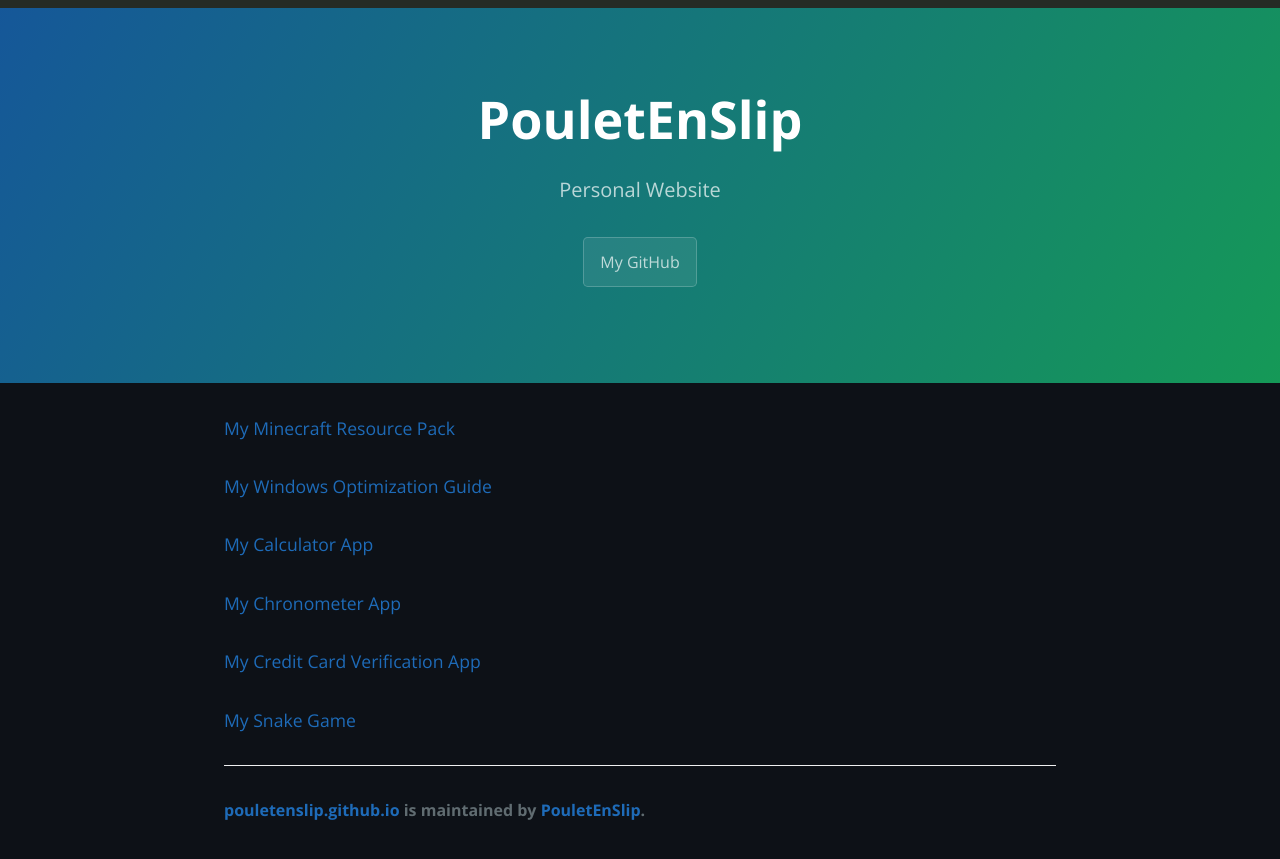
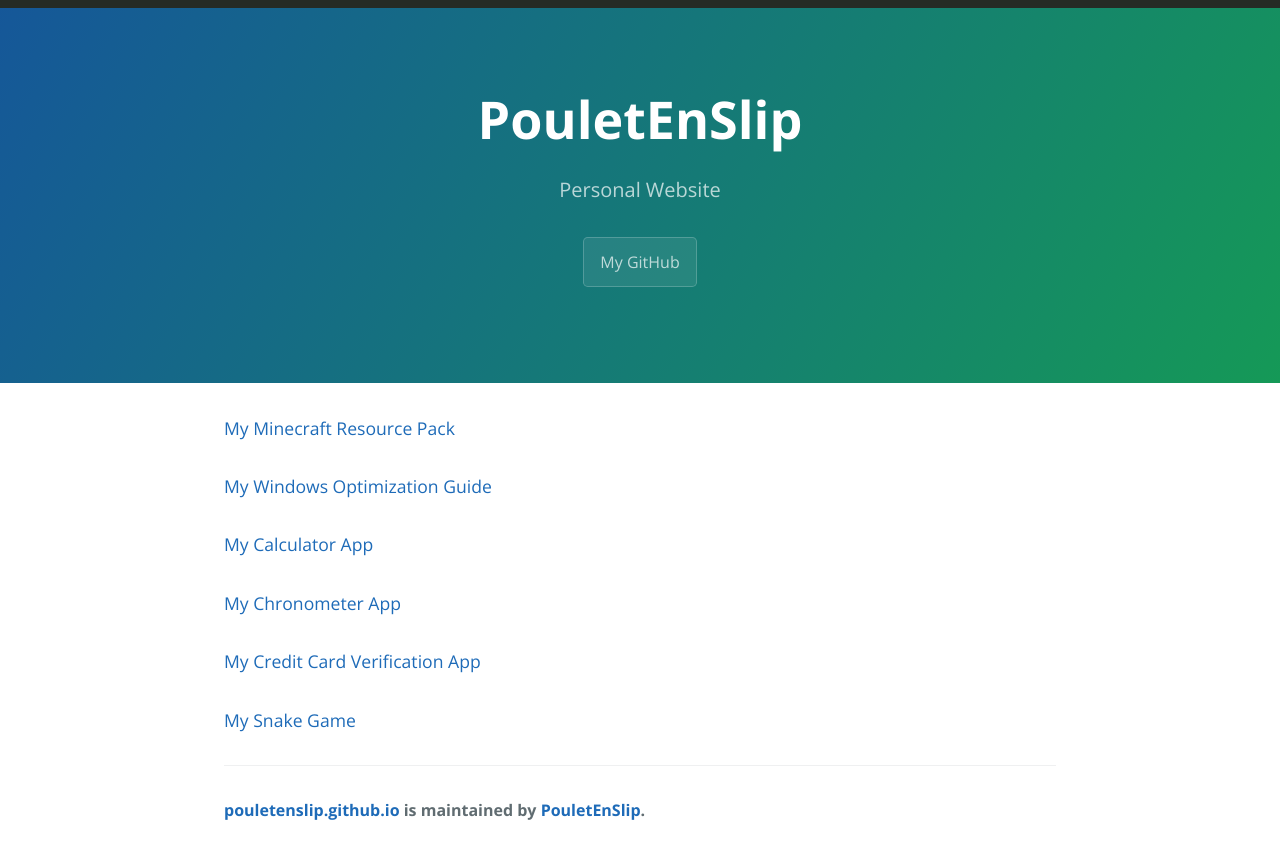
Before and after one commit to PouletEnSlip/pouletenslip.github.io, a Jekyll site: the page built from index.md, in a window 1280 px wide. Shown: the top 859 px of the page. Built offline with Jekyll 4.4.1, drawn with Linux system fonts in a browser that asks for light colours; comment, search, counter and statistics services are not loaded.

Commit message:
Update style2.css

```diff
--- a/css/style2.css
+++ b/css/style2.css
@@ -1,7 +1,3 @@
-body {
-  background-color: #0d1117;
-}
-
 .progressionbar {
   position: fixed;
   top: 0;
```
